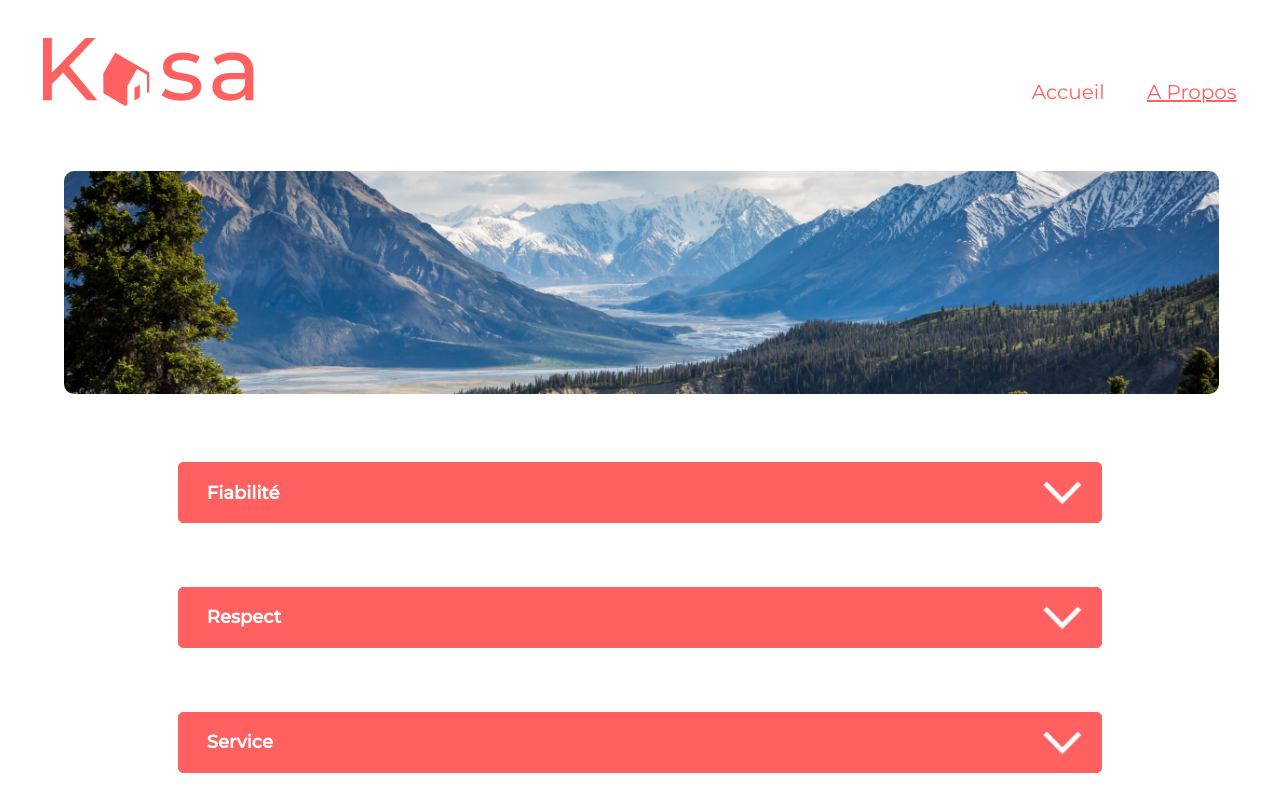
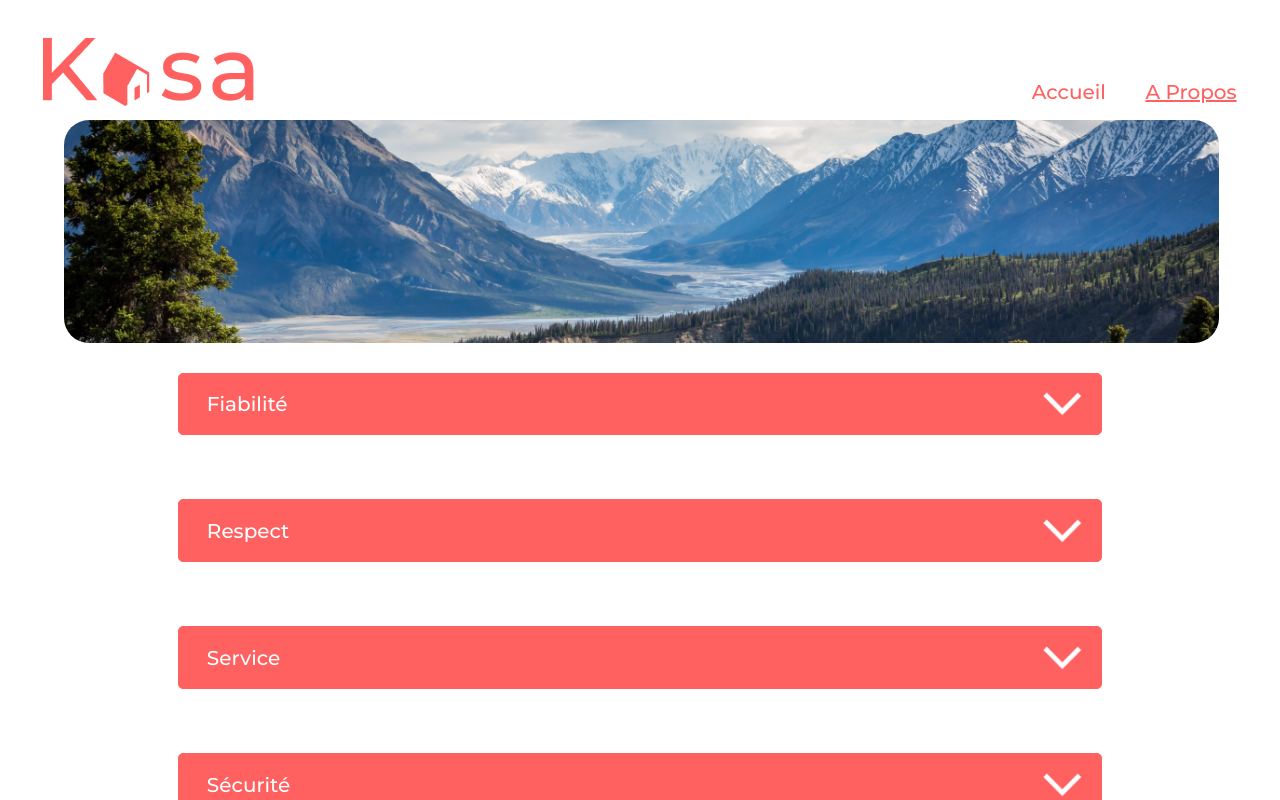
Before and after one commit to Drelkan/Projet-7, a React (Create React App) app: page /a-propos in a window 1280 px wide. Shown: the top 800 px of the page. Built offline with nearby package versions, Linux system fonts and the light colour scheme.

Commit message:
Mise en forme

```diff
--- a/src/sass/components/banner.scss
+++ b/src/sass/components/banner.scss
@@ -7,7 +7,7 @@
   margin-top: 3%;
 
   h1 {
-    width: 60%;
+    width: 57%;
     position: absolute;
     left: 6%;
     top: 20%;
@@ -85,4 +85,11 @@
   .image-overlay {
     height: 223px;
   }
+  .banner-about {
+    padding-bottom: 2%;
+    padding-top: 0%;
+    img {
+      border-radius: 25px;
+    }
+  }
 }
--- a/src/sass/components/collapsible.scss
+++ b/src/sass/components/collapsible.scss
@@ -1,13 +1,14 @@
 .Collapsible {
   margin-bottom: 10%;
 }
-.collaps-about, .collaps-logement {
+.collaps-about,
+.collaps-logement {
   display: flex;
   align-items: center;
   flex-direction: column;
 }
 
-.collapsible-card{
+.collapsible-card {
   width: 90%;
   margin: 0% 0% 5% 0%;
   p,
@@ -19,8 +20,8 @@
     border-top: 0px;
     border-radius: 0px 0px 5px 5px;
     list-style: none;
-    font-size: 16px;
-    padding: 5% 5% 15% 5%;
+    font-size: 12px;
+    padding: 5% 2% 12% 2%;
   }
 }
 
@@ -34,7 +35,7 @@
     color: white;
     margin: 0% 0% 0% 0%;
     border-radius: 5px;
-    font-size: 18px;
+    font-size: 13px;
     padding: 2% 0% 2% 3%;
   }
   img {
@@ -63,6 +64,10 @@
 @media screen and (min-width: 576px) {
   .collapsible-card {
     width: 90%;
+    p,
+    ul {
+      font-size: 18px;
+    }
   }
   .collapsible-button.expanded {
     transform: rotate(270deg);
@@ -70,6 +75,9 @@
   }
 
   .collapsible-title {
+    h2 {
+      font-size: 20px;
+    }
     img {
       width: 25px;
       right: 65px;
@@ -78,15 +86,10 @@
 }
 
 @media screen and (min-width: 992px) {
-  .collapsible-card {
-    display: flex;
-    flex-direction: column;
-    align-items: center;
-  }
-  .collapsible-title{
+  .collapsible-title {
     width: 80%;
   }
-  .collapsible-content{
+  .collapsible-content {
     width: 80%;
   }
   .collapsible-button.expanded {
@@ -99,20 +102,47 @@
     }
   }
 
-  .collaps-logement{
-    display: flex;
-    flex-direction: row;
-    margin: 3% 0% 0% 0%;
-    .collapsible-card{
-      margin: 0%;
-      .collapsible-title{
-        width: 88%;
-        img{
-          position: relative;
-          left: 75%;
-        }
+  .collaps-about {
+    .collapsible-card {
+      display: flex;
+      flex-direction: column;
+      align-items: center;
+    }
+    .collapsible-title {
+      font-size: 24px;
+    }
+    .collapsible-content {
+      p {
+        font-size: 24px;
       }
     }
   }
 
+  @media screen and (min-width: 992px) {
+    .collaps-logement {
+      display: flex;
+      justify-content: space-between;
+      align-items: flex-start;
+      flex-direction: row;
+      margin: 1% 3% 0% 3%;
+      .collapsible-title {
+        img {
+          position: relative;
+          margin: 0% 0% 0% 90%;
+        }
+      }
+      .collapsible-content {
+        width: 100%;
+      }
+    }
+
+    .collaps-logement .collapsible-card {
+      width: calc(50% - 2%);
+      margin: 0;
+    }
+
+    .collaps-logement .collapsible-title {
+      width: 100%;
+    }
+  }
 }
--- a/src/sass/components/rating.scss
+++ b/src/sass/components/rating.scss
@@ -6,12 +6,20 @@
 
 @media screen and (min-width: 576px) {
   .star-test {
+    top: 37%;
+    img {
+      width: 20px;
+    }
+  }
+}
+
+@media screen and (min-width: 992px) {
+  .star-test {
     margin: 4% 0% 0% 5%;
     left: 86%;
     top: 78%;
-    img{
+    img {
       width: 24px;
     }
-
   }
 }
--- a/src/sass/components/slider.scss
+++ b/src/sass/components/slider.scss
@@ -1,7 +1,7 @@
 .carrousel {
   position: relative;
   overflow: hidden;
-  margin: 10px;
+  margin: 20px 10px 10px 10px;
 }
 .container {
   display: flex;
@@ -39,15 +39,7 @@
 }
 #droit {
   right: 15px;
-
 }
-
-
-
-
-
-
-
 
 @media screen and (min-width: 576px) {
   .image-index {
@@ -64,20 +56,20 @@
   #gauche {
     left: 4%;
   }
-  .photo{
-    img{
+  .photo {
+    img {
       width: 95%;
     }
   }
 }
 
 @media screen and (min-width: 992px) {
-  .photo{
+  .photo {
     height: 500px;
-    img{
+    img {
     }
   }
-  .bouton{
+  .bouton {
     width: 50px;
   }
 }
--- a/src/sass/index.scss
+++ b/src/sass/index.scss
@@ -1,3 +1,10 @@
 body {
   font-family: "Montserrat", sans-serif;
 }
+h1,
+h2,
+h3,
+p,
+ul {
+  font-weight: 500;
+}
--- a/src/sass/layout/footer.scss
+++ b/src/sass/layout/footer.scss
@@ -30,7 +30,7 @@ footer {
 }
 
 @media screen and (min-width: 992px) {
-  footer{
+  footer {
     padding: 5% 0% 5% 0%;
   }
 }
--- a/src/sass/pages/home.scss
+++ b/src/sass/pages/home.scss
@@ -7,10 +7,6 @@
   flex-direction: column;
   align-items: center;
   margin: 5% 0% 0% 0%;
-
-
-
-
 }
 .logement {
   display: flex;
@@ -18,15 +14,13 @@
   position: relative;
   height: 255px;
 
-
   img {
     width: 100%;
     border-radius: 10px;
     object-fit: cover;
-
   }
 }
-.logement::before{
+.logement::before {
   content: "";
   position: absolute;
   top: 0;
@@ -34,8 +28,11 @@
   width: 100%;
   height: 100%;
   border-radius: 10px;
-  background: linear-gradient(180deg, rgba(255, 255, 255, 0.00) 0%, rgba(0, 0, 0, 0.50) 100%);
-
+  background: linear-gradient(
+    180deg,
+    rgba(255, 255, 255, 0) 0%,
+    rgba(0, 0, 0, 0.5) 100%
+  );
 }
 .title {
   h2 {
@@ -43,8 +40,8 @@
     justify-content: center;
     position: absolute;
     padding: 0% 0% 0% 4%;
-    font-size: 16px;
-    width: 96%;
+    font-size: 18px;
+    width: 60%;
     left: 0%;
     height: 25%;
     top: 64%;
@@ -66,23 +63,23 @@
 }
 
 @media screen and (min-width: 992px) {
-  .home{
+  .home {
     width: 33%;
   }
-  .home-card{
+  .home-card {
     width: 90%;
-    background-color: #F6F6F6;
+    background-color: #f6f6f6;
     margin: auto;
     margin-top: 2%;
     padding: 1% 0% 2% 0%;
     border-radius: 25px;
   }
-  .logement{
+  .logement {
     width: 80%;
     height: 380px;
   }
-  .title{
-    h2{
+  .title {
+    h2 {
       font-size: 18px;
       width: 60%;
     }
--- a/src/sass/pages/logement.scss
+++ b/src/sass/pages/logement.scss
@@ -21,6 +21,7 @@
     }
     h2 {
       font-size: 20px;
+      margin-bottom: 2%;
     }
   }
   .tag-list {
@@ -31,13 +32,13 @@
 }
 
 @media screen and (min-width: 992px) {
-  .logement-title{
-    h1{
+  .logement-title {
+    h1 {
       font-size: 36px;
       width: 665px;
       margin: 1% 0% 0% 3%;
     }
-    h2{
+    h2 {
       font-size: 18px;
       margin: 10px 0% 1% 3%;
     }
--- a/src/sass/pages/notFound.scss
+++ b/src/sass/pages/notFound.scss
@@ -23,21 +23,32 @@
 }
 
 @media screen and (min-width: 576px) {
-  .notFound{
+  .notFound {
     padding: 25% 0% 20% 0%;
-    img{
+    img {
       width: 50%;
     }
-    h2{
+    h2 {
       margin-bottom: 20%;
       font-size: 22px;
       width: 285px;
     }
-    a{
+    a {
       font-size: 20px;
     }
   }
 }
 
 @media screen and (min-width: 992px) {
+  .notFound {
+    padding: 10% 0% 0% 0%;
+    img {
+      width: 597px;
+    }
+    h2 {
+      font-size: 36px;
+      width: 872px;
+      margin-bottom: 10%;
+    }
+  }
 }
```
Also changed, not shown: src/sass/components/host.scss (+4 -4 lines), src/sass/components/tags.scss (+5 -2 lines), src/sass/layout/header.scss (+4 -4 lines).
